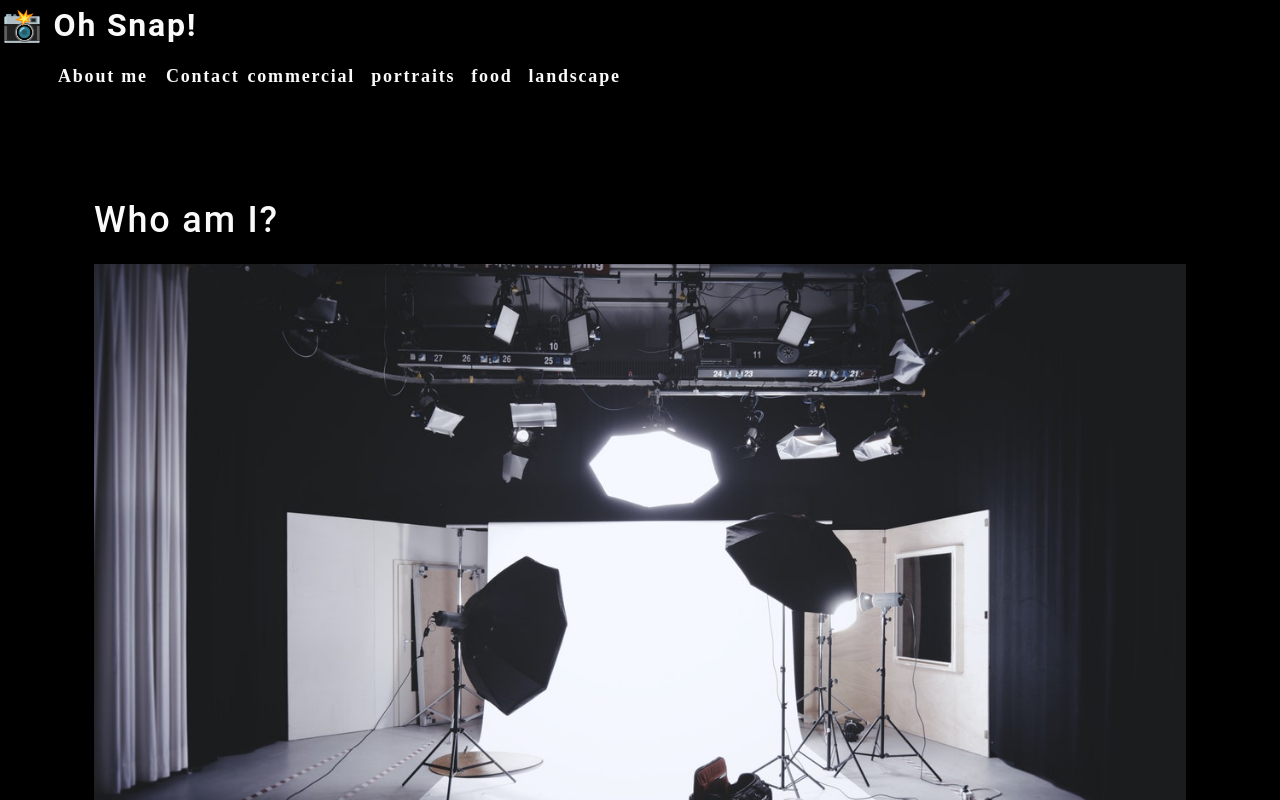
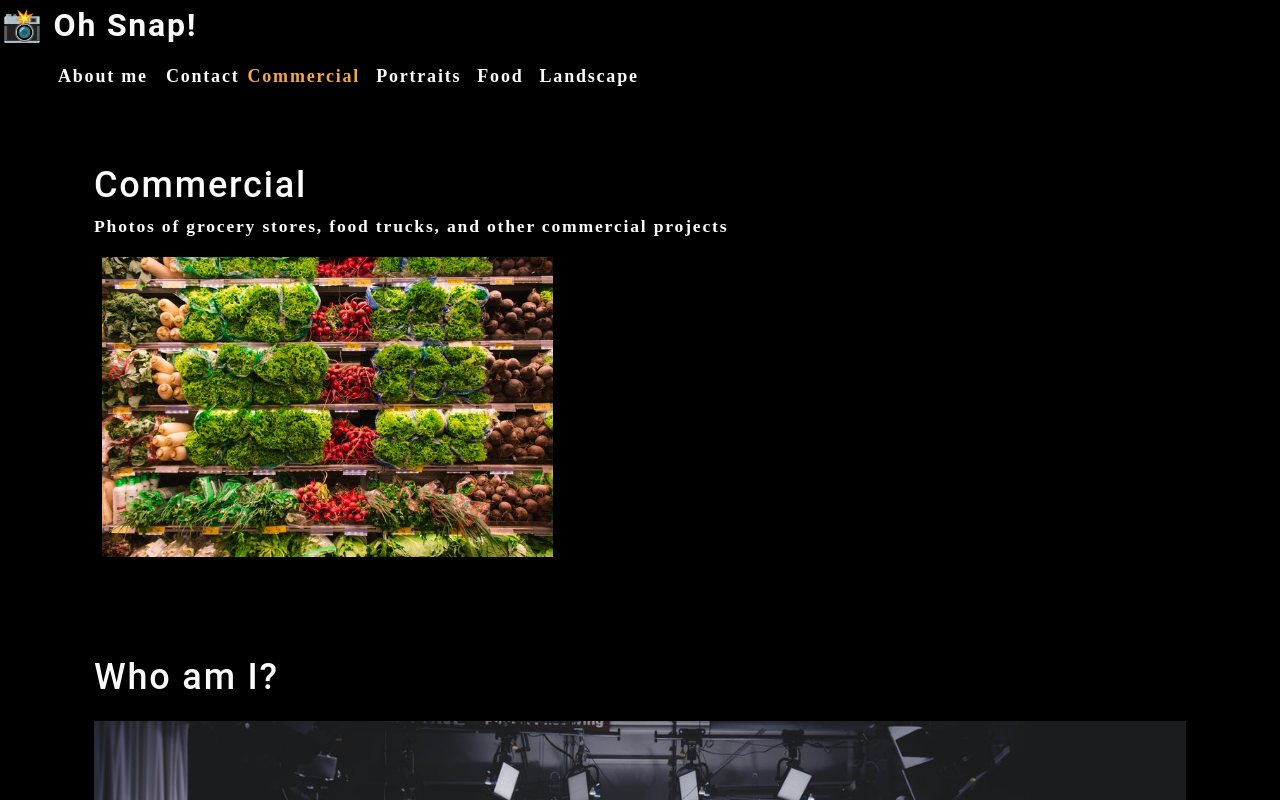
Before and after one commit to alavezzo/lyza-portfolio, a React (Create React App) app: page / in a window 1280 px wide. Shown: the top 800 px of the page. Built offline with nearby package versions, Linux system fonts and the light colour scheme.

Commit message:
nav bar states updated and gallery section hardcoded

```diff
--- a/src/App.js
+++ b/src/App.js
@@ -1,12 +1,29 @@
 import './App.css';
+import React, {useState} from 'react';
 import About from './components/About';
 import Nav from './components/Nav';
+import Gallery from './components/Gallery';
+
 
 function App() {
+
+  const [categories] = useState([
+      {
+          name: "commercial",
+          description:
+              "Photos of grocery stores, food trucks, and other commercial projects",
+      },
+      { name: "portraits", description: "Potraits of people in my life" },
+      { name: "food", descriptiom: "Delicious delicacies" },
+      { name: "landscape", description: "Fields, farmhouses, waterfalls,and the beauty of nature", },
+  ]);
+  const [currentCategory, setCurrentCategory] = useState(categories[0]);
+
   return (
     <div>
-      <Nav></Nav>
+      <Nav categories = {categories} setCurrentCategory = {setCurrentCategory} currentCategory = {currentCategory}></Nav>
       <main>
+        <Gallery></Gallery>
         <About></About>
       </main>
     </div>
--- a/src/components/About/index.js
+++ b/src/components/About/index.js
@@ -6,6 +6,7 @@
         <section className="my-5">
             <h1 id="about">Who am I?</h1>
             <img src={coverImage} className="my-2" style={{ width: "100%" }} alt="cover"/>
+            <p>Lorem Ipsum asdf kjadsf aslkdfjahsd flaksdjfh alsdjf hasldkfj asldfj adslkfjahsdfl kjahsdflkjashdf ljakshdf lkasjdfh alsdjkfhalksdfj aslkdfj asldfkjha lkfjdhadslkjfha lkjf </p>
         </section>
     )
 }
--- /dev/null
+++ b/src/components/Gallery/index.js
@@ -0,0 +1,29 @@
+import React from 'react';
+import { capitalizeFirstLetter } from '../../utils/helpers';
+import photo from "../../assets/small/commercial/0.jpg"
+
+const Gallery = (props) => {
+    const currentCategory =
+        {
+            name: "commercial",
+            description:
+                "Photos of grocery stores, food trucks, and other commercial projects",
+        }
+    ;
+
+    return (
+        <section>
+            <h1>{capitalizeFirstLetter(currentCategory.name)}</h1>
+            <p>{currentCategory.description}</p>
+            <div>
+                <img
+                    src={photo}
+                    alt = "Commercial Example"
+                    className = "img-thumbnail mx-1"
+                />
+            </div>
+        </section>
+    )
+}
+
+export default Gallery;
--- a/src/components/Nav/index.js
+++ b/src/components/Nav/index.js
@@ -1,19 +1,19 @@
-import React from 'react';
+import React, { useEffect } from 'react';
+import { capitalizeFirstLetter } from '../../utils/helpers';
 
-const Nav = () => {
-    const categories = [
-        {
-            name: "commercial",
-            description:
-                "Photos of grocery stores, food trucks, and other commercial projects",
-        },
-        { name: "portraits", description: "Potraits of people in my life" },
-        { name: "food", descriptiom: "Delicious delicacies" },
-        { name: "landscape", description: "Fields, farmhouses, waterfalls,and the beauty of nature", },
-    ];
-    function categorySelected(name) {
-        console.log(`${name} clicked`)
-    };
+const Nav = (props) => {
+
+    const {
+        categories = [],
+        setCurrentCategory,
+        currentCategory,
+    } = props;
+
+    useEffect(() => {
+        document.title = capitalizeFirstLetter(currentCategory.name);
+    }, [currentCategory]
+    );
+
     return (
         <header>
             <h2>
@@ -32,8 +32,14 @@
                         <span>Contact</span>
                     </li>
                         {categories.map((category) => (
-                            <li className = "mx-1" key = {category.name} >
-                                <span onClick={() => categorySelected(category.name)}> {category.name} </span>
+                            <li className = {`mx-1 ${
+                                currentCategory.name === category.name && 'navActive'}`} key = {category.name} >
+                                <span onClick={() => {
+                                    setCurrentCategory(category)
+                                 }}
+                                >
+                                    {capitalizeFirstLetter(category.name)}
+                                </span>
                             </li>
                         ))}
                 </ul>
```
